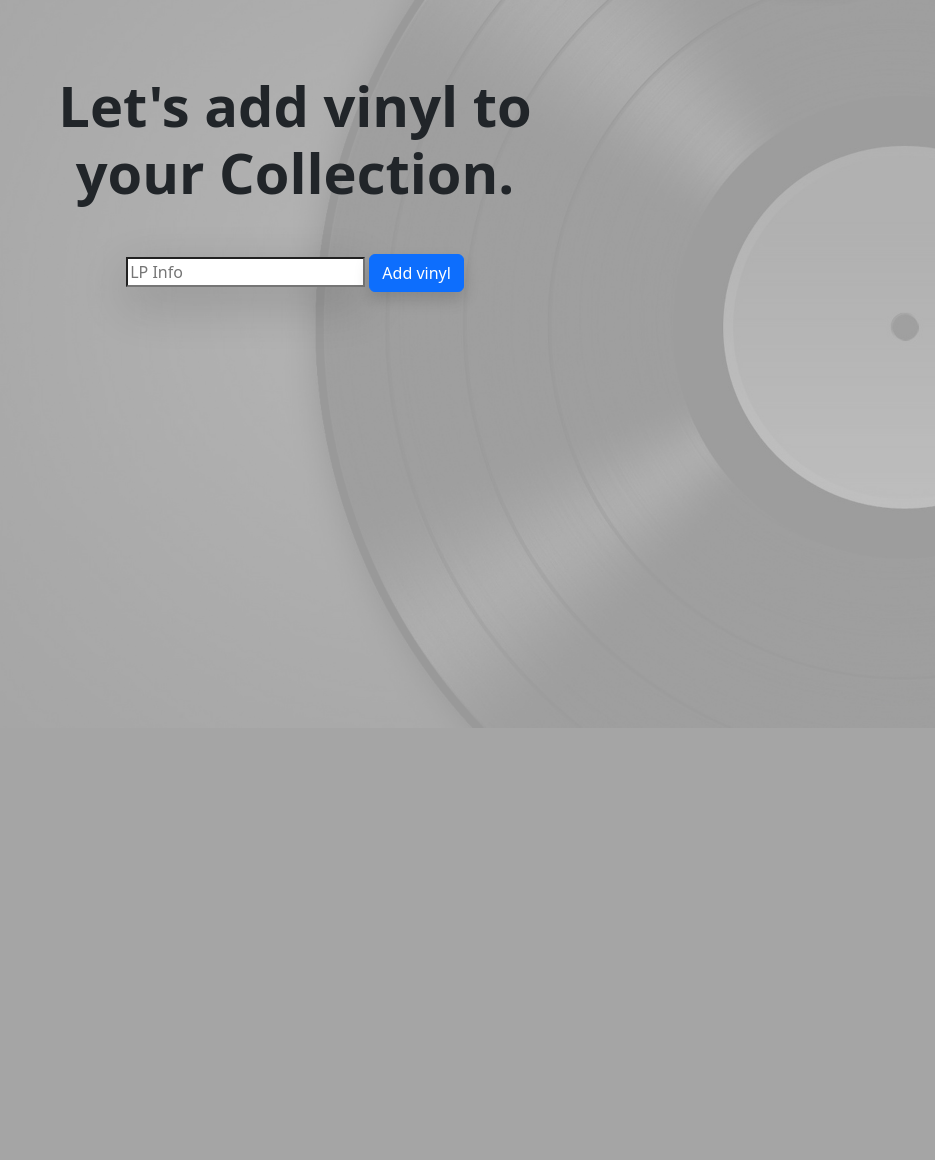
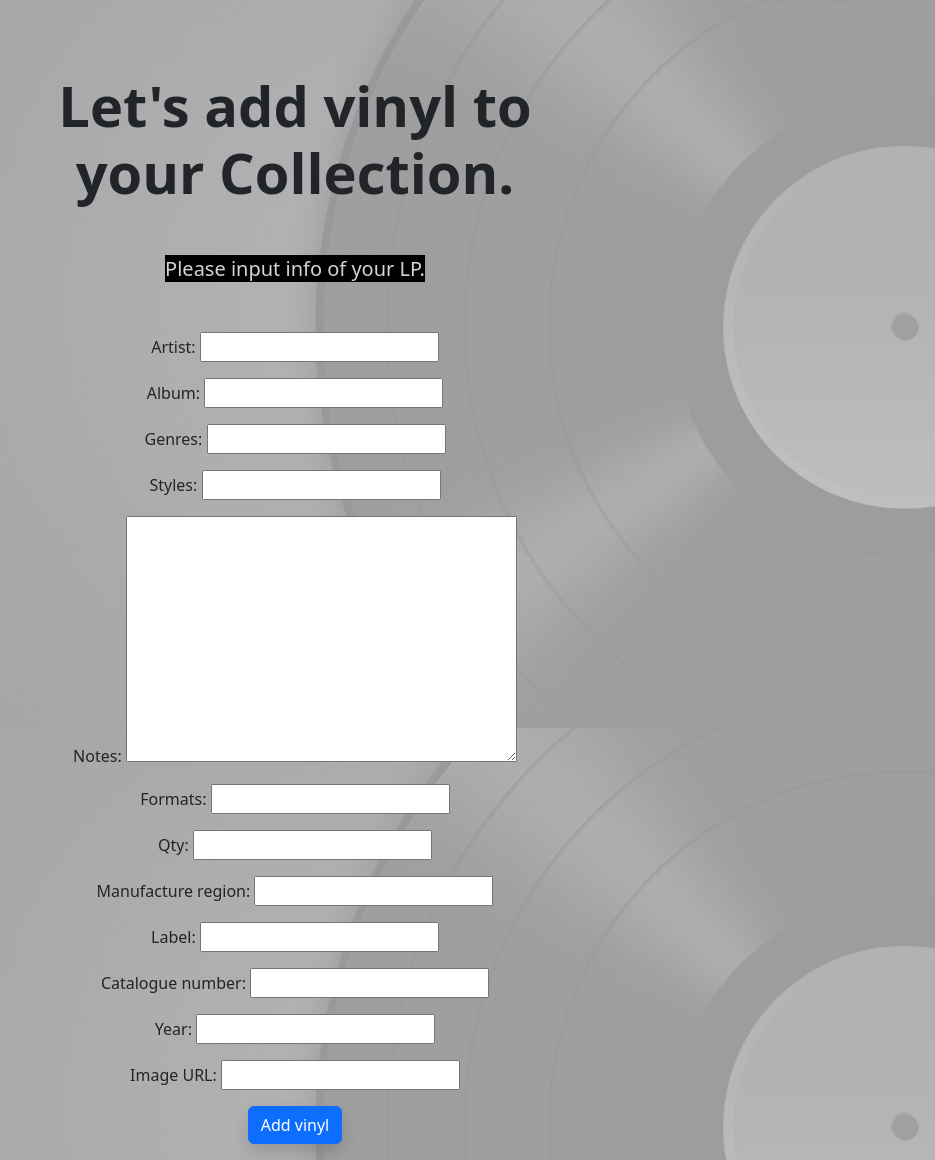
Before and after one commit to Rodionald/Vinyl_Collector, a Django app: page /add in a window 1280 px wide. Shown: the part 72-1232 px from the top of the page, without its empty margins (345-1280 px from the left). Before the commit the page ends 581 px from the top, so only its background shows below. Run offline with Django 4.2, Linux system fonts and the light colour scheme; some libraries are stand-ins or nearby versions.

Commit message:
Added template for My collection page. Created form for manually vinyl adding.

```diff
--- a/vinyl/vinyl.py
+++ b/vinyl/vinyl.py
@@ -179,6 +179,6 @@
             'owners': self.owners_number,
             'sell': self.sell_number,
             'lowest_price': self.lowest_price,
-            'image': self.image_url,
+            'image_url': self.image_url,
         }
         return vinyl
--- a/vinylcollector/forms.py
+++ b/vinylcollector/forms.py
@@ -1,17 +1,9 @@
-from django.forms import ModelForm,TextInput,Textarea
-from vinylcollector.models import *
+from django.forms import ModelForm
+from vinylcollector.models import Vinyl
 
 
 class VinylForm(ModelForm):
     class Meta:
         model = Vinyl
         fields = ('artist', 'album', 'genres', 'styles', 'notes', 'formats', 'qty', 'manufacture_region', 'label',
-                  'catalogue_number', 'year', 'image')
-        widgets = {
-            'artist': TextInput(attrs={
-                'class': 'form-control'
-            }),
-            'album': TextInput(attrs={
-                'class': 'form-control',
-            })
-        }
+                  'catalogue_number', 'year', 'image_url')
--- a/vinylcollector/models.py
+++ b/vinylcollector/models.py
@@ -19,7 +19,8 @@ class Vinyl(models.Model):
     owners_number = models.CharField(max_length=80, verbose_name='Owners')
     sell_number = models.CharField(max_length=80, verbose_name='Sell')
     lowest_price = models.CharField(max_length=80, verbose_name='Lowest price, USD')
-    image = models.ImageField(width_field=600, height_field=600, verbose_name='Image')
+    image = models.ImageField(verbose_name='Image', null=True, blank=True)
+    image_url = models.CharField(max_length=255, verbose_name='Image URL', null=True, blank=True)
     created_date = models.DateTimeField(auto_now_add=True, verbose_name='Added to collection')
     owner = models.ForeignKey(User, on_delete=models.SET_NULL, null=True, blank=True)
 
--- a/vinylcollector/templates/vinylcollector/add_vinyl.html
+++ b/vinylcollector/templates/vinylcollector/add_vinyl.html
@@ -5,14 +5,19 @@
                 <div class="col-md-8 text-center text-md-start mx-auto">
                     <div class="text-center">
                         <h1 class="display-4 fw-bold mb-5">Let's add vinyl to your&nbsp;<span class="underline">Collection</span>.</h1>
-                        </div>
-                    <form method="post" class="d-flex justify-content-center flex-wrap">
-                        {% csrf_token %}
-                        <label>
-                            <input type="text" placeholder="LP Info" class="shadow-lg mb-3">
-                        <button class="btn btn-primary shadow" type="submit">Add vinyl</button></label>
-                    </form>
+                    <p class="fs-5 text-muted mb-5"><span
+                                style="color: rgb(212, 212, 212); background-color: rgb(0, 0, 0);">Please input info of your LP.</span>
+                    </div>
+<div class="text-center">
+                    <div class="text-center position-relative"></div>
+                        <form method="post" class="vinyl-form">
+                            {% csrf_token %}
+                            {{ form.as_p }}
+                            <button class="btn btn-primary shadow" type="submit" href="/my_collection">Add vinyl</button>
+                        </form>
+                    </div>
                 </div>
+</div>
                 <div class="col-12 col-lg-10 mx-auto">
                     <div class="text-center position-relative"></div>
                 </div>
--- a/vinylcollector/templates/vinylcollector/base_template.html
+++ b/vinylcollector/templates/vinylcollector/base_template.html
@@ -22,7 +22,7 @@
                 <ul class="navbar-nav mx-auto">
                     {% if user.is_authenticated %}
                     <li class="nav-item"><a class="nav-link active" href="/search">Search &amp; Add Vinyl</a></li>
-                    <li class="nav-item"><a class="nav-link" href="" style="margin-right: -167px;">My collection</a></li>
+                    <li class="nav-item"><a class="nav-link" href="/my_collection" style="margin-right: -167px;">My collection</a></li>
                     {% else %}
                     <li class="nav-item"><a class="nav-link active" href="/search">Search vinyl</a></li>
                     <li class="nav-item"><a class="nav-link" href="/accounts/registration/" style="margin-right: -167px;">Registration</a></li>
--- a/vinylcollector/templates/vinylcollector/details_vinyl.html
+++ b/vinylcollector/templates/vinylcollector/details_vinyl.html
@@ -2,7 +2,7 @@
 {% block content %}
 <div align="middle">
     <br>
-    <img src="{{context.image}}" alt={{context.album}} style="width:500px;height:500px;"/>
+    <img src="{{context.image_url}}" alt={{context.album}} style="width:500px;height:500px;"/>
     <div class=text_content align="middle">
         <br>
         Artist: <strong>{{ context.artist }}</strong>
--- a/vinylcollector/templates/vinylcollector/main.html
+++ b/vinylcollector/templates/vinylcollector/main.html
@@ -15,7 +15,7 @@
                             <div class="shadow-lg mb-3"><button class="btn btn-primary"><a class="nav-link active" href="/search">SEARCH VINYL</a></button></div><br>
                             {% if user.is_authenticated %}
                             <form class="d-flex justify-content-center flex-wrap" method="get" >
-                            <div class="shadow-lg mb-3"><button class="btn"><a class="nav-link active"  style="color: rgb(13, 40, 94);" href="">SHOW COLLECTION</a></button></div></form>
+                            <div class="shadow-lg mb-3"><button class="btn"><a class="nav-link active"  style="color: rgb(13, 40, 94);" href="/my_collection">SHOW COLLECTION</a></button></div></form>
                             {% endif %}
                         </form>
                     </div>
--- a/vinylcollector/urls.py
+++ b/vinylcollector/urls.py
@@ -5,6 +5,7 @@ from vinylcollector.views import *
 
 urlpatterns = [
     path('', MainPage.as_view(), name='main'),
+    path('my_collection', UserVinylCollectionView.as_view(), name='my_collection'),
     path('search', Search.as_view(), name='search'),
     path('search/', VinylView.as_view(), name='vinyl_details'),
     path('add', VinylAddView.as_view(), name='vinyl_add'),
--- a/vinylcollector/views.py
+++ b/vinylcollector/views.py
@@ -1,8 +1,10 @@
+from django.core.paginator import Paginator, PageNotAnInteger, EmptyPage
 from django.shortcuts import render
 from django.views import View
 from vinylcollector.models import Vinyl
 from vinyl.vinyl import *
 from vinylcollector.forms import VinylForm
+from django.contrib.auth.models import User
 
 
 class MainPage(View):
@@ -42,6 +44,7 @@ class VinylView(View):
 
     @staticmethod
     def post(request, *args, **kwargs):
+        Vinyl.objects.create('owner')
         return render(request, 'vinylcollector/successfully_added.html')
 
 
@@ -49,20 +52,31 @@ class VinylAddView(View):
 
     @staticmethod
     def get(request, *args, **kwargs):
-        return render(request, 'vinylcollector/add_vinyl.html')
+        form = VinylForm()
+        return render(request, 'vinylcollector/add_vinyl.html', {'form': form})
 
     @staticmethod
     def post(request, *args, **kwargs):
-        form = VinylForm
-        context = {
-            'form': form
-        }
-        return render(request, 'details_vinyl.html', context)
+        vinyl = Vinyl.save(request)
+        return render(request, 'details_vinyl.html', vinyl)
 
 
 class UserVinylCollectionView(View):
-    paginated_by = 20
 
-    def get(request, Vinyl, *args, **kwargs):
-        vinyl = Vinyl.objects.all()
-        return render(request, 'my_collection.html', {'vinyl': vinyl})
+    @staticmethod
+    def get(request, *args, **kwargs):
+        vinyls = Vinyl.objects.all()
+        paginator = Paginator(vinyls, 8)
+        page = request.GET.get('page')
+        try:
+            vinyls = paginator.page(page)
+        except PageNotAnInteger:
+            vinyls = paginator.page(1)
+        except EmptyPage:
+            vinyls = paginator.page(paginator.num_pages)
+        return render(request, 'vinylcollector/my_collection.html', {'vinyls': vinyls})
+
+    @staticmethod
+    def post(request, *args, **kwargs):
+        vinyl = Vinyl.objects.filter()
+        return render(request, 'vinylcollector/my_collection.html', {'vinyl': vinyl})
```
Also changed, not shown: vinylcollector/templates/vinylcollector/my_collection.html (added, +13 -0 lines), vinylcollector/templates/vinylcollector/pagination.html (added, +13 -0 lines), vinylcollector/migrations/0005_alter_vinyl_image.py (added), vinylcollector/migrations/0006_vinyl_image_url_alter_vinyl_image.py (added).
